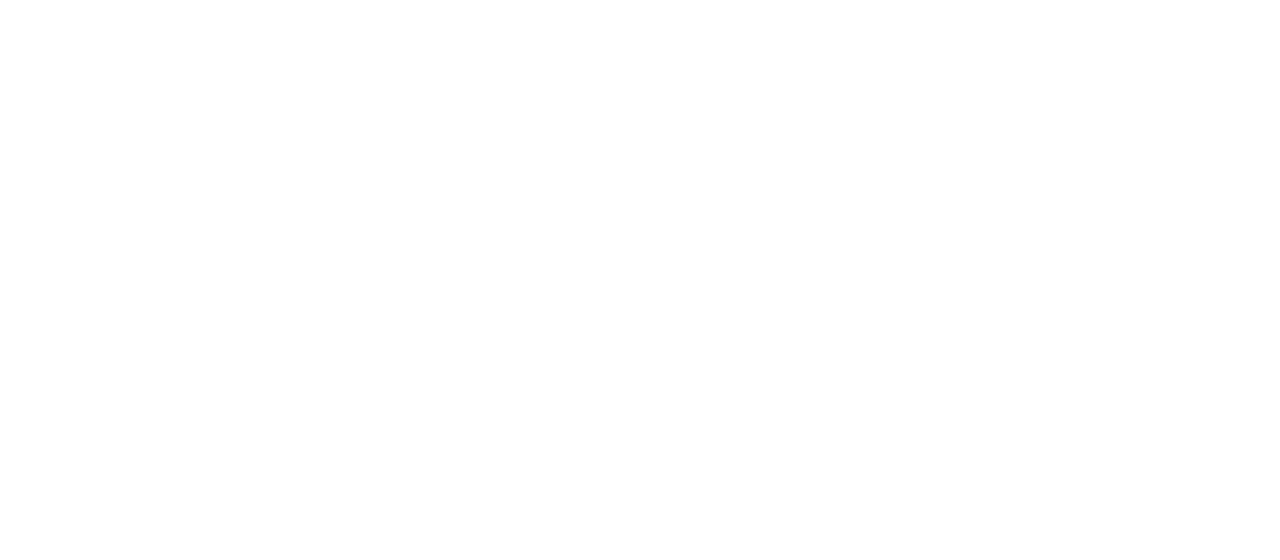
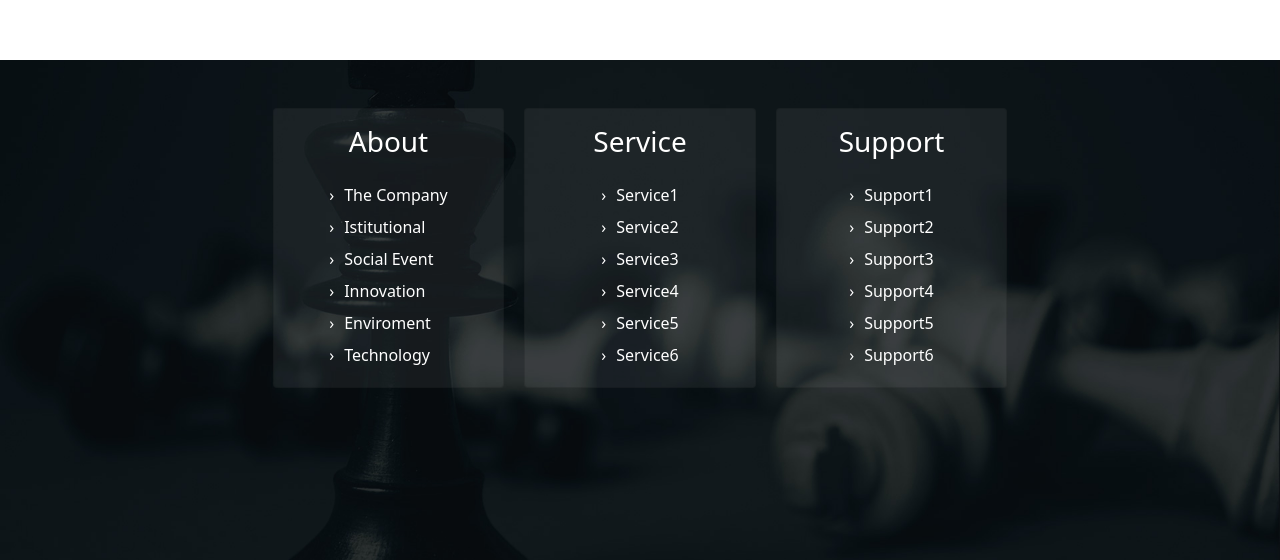
Before and after one commit to FrancescoSica16/proj-html-vuejs, a Vue app: page / in a window 1280 px wide. Shown: the part 1874-2434 px from the top of the page. Before the commit the page ends 1534 px from the top, so only its background shows below. Built offline with nearby package versions, Linux system fonts and the light colour scheme; a small style sheet from the web is missing.

Commit message:
step 1 footer

```diff
--- a/src/components/Footer.vue
+++ b/src/components/Footer.vue
@@ -1,14 +1,21 @@
 <template>
   <footer>
 
+    <FooterCardGroup />
   </footer>
 </template>
 
 <script>
+
+import FooterCardGroup from "./FooterCardGroup.vue";
+
 export default {
   name: "Footer",
   props: [],
+  components: {
+    FooterCardGroup,
 
+  },
   data: function() {
     return{
 
@@ -20,4 +27,12 @@
 <style scoped lang="scss">
 @import "../style/general.scss";
 @import "../style/variabiles.scss";
+
+footer{
+  height: 500px;
+  background-image: url(../assets/img/bg-7.jpg);
+  background-repeat: no-repeat;
+  background-size: cover;
+  background-position-y: center;
+}
 </style>
--- /dev/null
+++ b/src/components/FooterCard.vue
@@ -0,0 +1,41 @@
+<template>
+    <li>
+        <a :href="rif">{{title}}</a>
+    </li>
+</template>
+
+<script>
+
+export default {
+  name: "FooterCard",
+  props: ["title", "rif"],
+  components:{
+
+  },
+  data: function() {
+    return{
+
+    }
+  }
+}
+</script>
+
+<style scoped lang="scss">
+@import "../style/general.scss";
+@import "../style/variabiles.scss";
+
+    a{
+        text-decoration: none;
+        color: $textNavFooter;
+    }
+    li{
+        line-height: 2;
+    }
+
+     li:before{
+        content: "\203A";
+        color: $textNavFooter;
+        margin-right: 10px;
+    }
+
+</style>
--- /dev/null
+++ b/src/components/FooterCardGroup.vue
@@ -0,0 +1,152 @@
+<template>
+    <div class="container">
+        <div class="row">
+            <div class="col-10 m-auto d-flex justify-content-center  mt-5">
+
+            <div class="card py-3">
+                <h3>About</h3>
+                <ul>
+                    <FooterCard v-for="(aboutItem, index) in about"
+                    :key="index" :title="aboutItem.name" :rif="aboutItem.link"/>
+                </ul>
+            </div>
+            <div class="card py-3">
+                <h3>Service</h3>
+                <ul>
+                    <FooterCard v-for="(serviceItem, index) in service"
+                    :key="index" :title="serviceItem.name" :rif="serviceItem.link"/>
+                </ul>
+            </div>
+               <div class="card py-3">
+                   <h3>Support</h3>
+                <ul>
+                    <FooterCard v-for="(supportItem, index) in support"
+                    :key="index" :title="supportItem.name" :rif="supportItem.link"/>
+                </ul>
+            </div>
+
+            </div>
+        </div>
+    </div>
+</template>
+
+<script>
+import FooterCard from "./FooterCard.vue";
+
+
+export default {
+  name: "FooterCardGroup",
+  props: [],
+  components:{
+      FooterCard,
+
+  },
+  data: function() {
+    return{
+
+    about :[
+        {
+            name:"The Company",
+            link:"#"
+        },
+        {
+            name:"Istitutional",
+            link:"#"
+        },
+        {
+            name:"Social Event",
+            link:"#"
+        },
+        {
+            name:"Innovation",
+            link:"#"
+        },
+        {
+            name:"Enviroment",
+            link:"#"
+        },
+        {
+            name:"Technology",
+            link:"#"
+        }
+    ],
+    service:[
+    {
+        name:"Service1",
+        link:"#"
+
+    },
+    {
+        name:"Service2",
+        link:"#"
+    },
+    {
+        name:"Service3",
+        link:"#"
+    },
+    {
+        name:"Service4",
+        link:"#"
+    },
+    {
+        name:"Service5",
+        link:"#"
+    },
+    {
+        name:"Service6",
+        link:"#"
+    }
+    ],
+    support:[
+    {
+        name:"Support1",
+        link:"#"
+    },
+    {
+        name:"Support2",
+        link:"#"
+    },
+    {
+        name:"Support3",
+        link:"#"
+    },
+    {
+        name:"Support4",
+        link:"#"
+    },
+    {
+        name:"Support5",
+        link:"#"
+    },
+    {
+        name:"Support6",
+        link:"#"
+    }
+    ]
+    }
+  }
+}
+</script>
+
+<style scoped lang="scss">
+@import "../style/general.scss";
+@import "../style/variabiles.scss";
+
+.card{
+    width: calc(100% /4);
+    background-color: #ffffff10;
+    margin: 0 10px;
+
+    & ul{
+       list-style-type: none;
+       padding: 0;
+       margin: auto;
+    }
+
+    & h3{
+        text-align: center;
+        color: $textNavFooter;
+        margin-bottom: 20px;
+    }
+}
+</style>
--- a/src/components/Main.vue
+++ b/src/components/Main.vue
@@ -3,6 +3,8 @@
     <AdvisoryPerformanceMain/>
 
     <ResultsInNumbersMain/>
+
+    <AdvisoryPerformanceMain/>
 
   </main>
 </template>
--- a/src/components/ResultsInNumbersMain.vue
+++ b/src/components/ResultsInNumbersMain.vue
@@ -58,7 +58,7 @@
 @import "../style/variabiles.scss";
 
 #results{
-    background-image: url(../assets/img/bg-1.jpg);
+    background-image: url(../assets/img/bg-7.jpg);
     height: 500px;
     background-size: cover;
 }
```
Also changed, not shown: src/data/contactData.js (added, +21 -0 lines), src/data/footerData.js (deleted).
